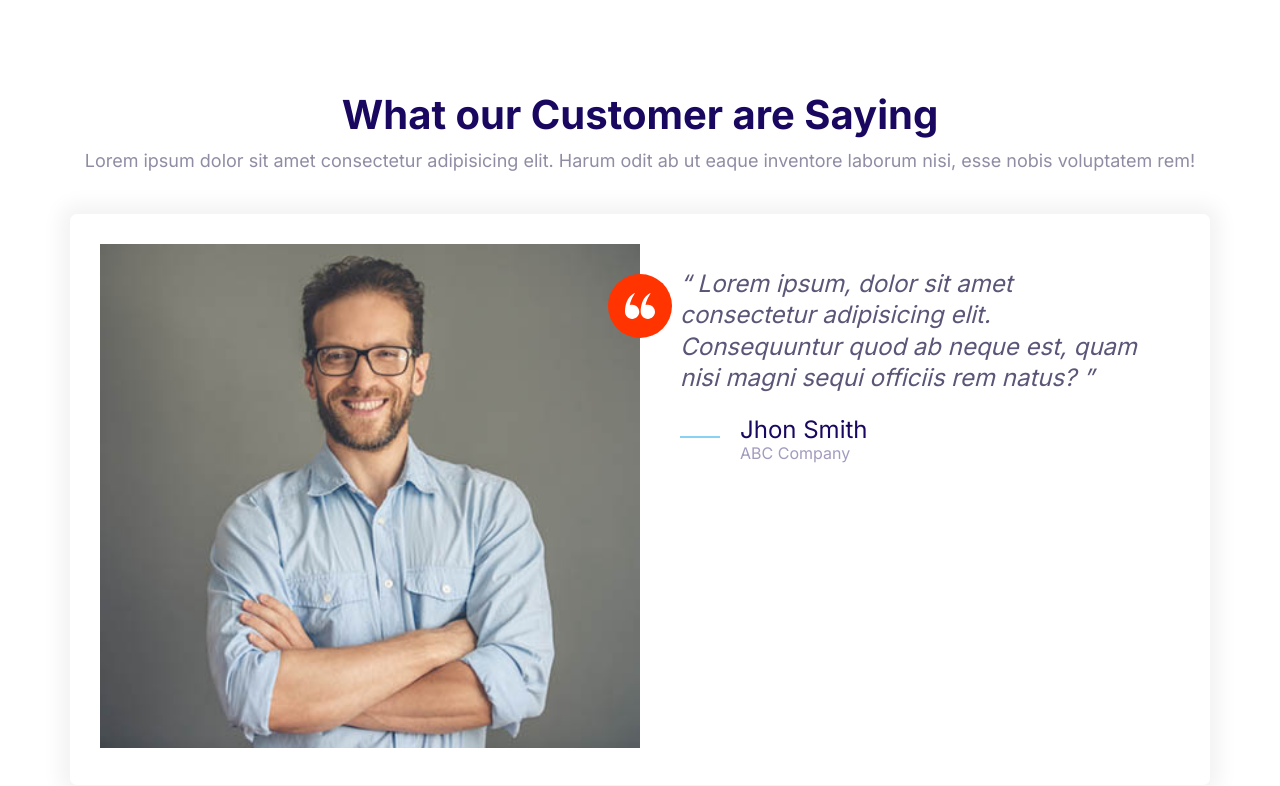
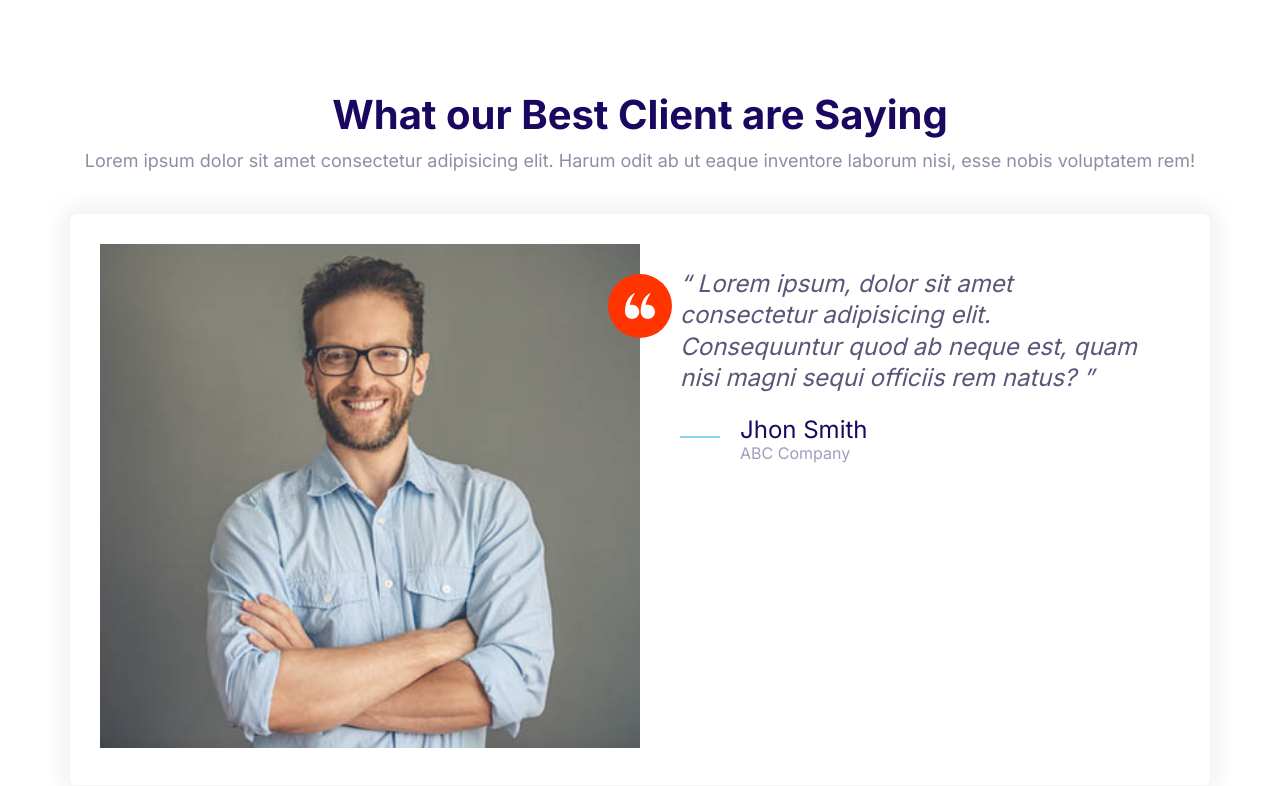
Before and after one commit to codewithjean/moshify, a website built with Parcel: page playground.html in a window 1280 px wide. Built offline with nearby package versions, Linux system fonts and the light colour scheme.

Commit message:
Rename customer to best client.

```diff
--- a/playground.html
+++ b/playground.html
@@ -14,7 +14,7 @@
 <body>
     <section class="block">
         <header class="block__header">
-            <h2>What our Customer are Saying</h2>
+            <h2>What our Best Client are Saying</h2>
             <p>
                 Lorem ipsum dolor sit amet consectetur adipisicing elit.
                 Harum odit ab ut eaque inventore laborum nisi, esse
```
